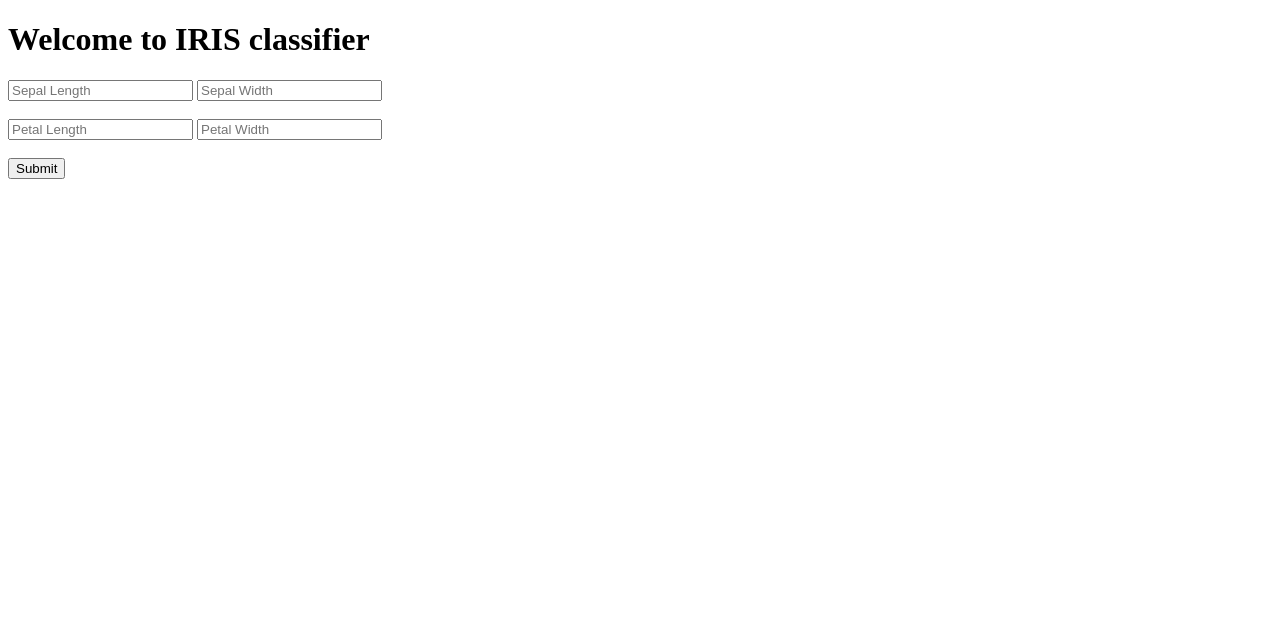
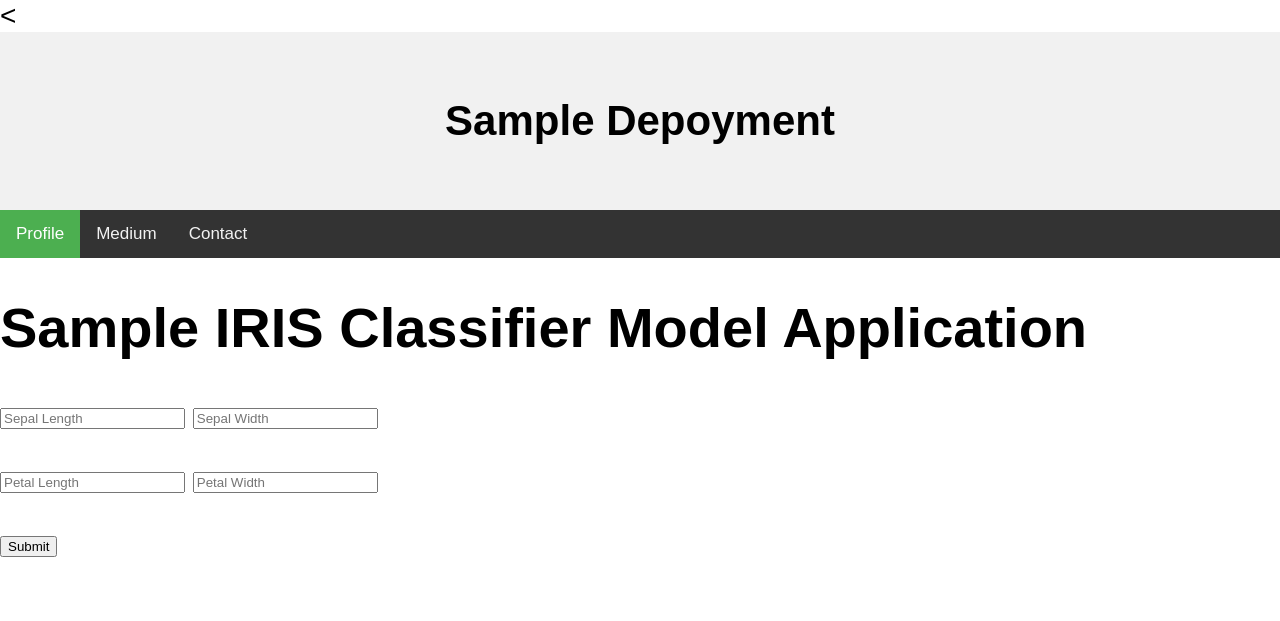
Before and after one commit to happyman11/sample_deploy, a Flask app: page / in a window 1280 px wide. Shown: the top 621 px of the page. Run offline with Flask 2, Linux system fonts and the light colour scheme.

Commit message:
Update index.html

```diff
--- a/templates/index.html
+++ b/templates/index.html
@@ -1,13 +1,75 @@
 <!DOCTYPE html>
 <html >
 <head>
-  <meta charset="UTF-8">
-  <title>Deploy ML model using flask</title>
+  <<meta name="viewport" content="width=device-width, initial-scale=1">
+<style>
+body {
+  margin: 0;
+  font-size: 28px;
+  font-family: Arial, Helvetica, sans-serif;
+}
+
+.header {
+  background-color: #f1f1f1;
+  padding: 30px;
+  text-align: center;
+}
+
+#navbar {
+  overflow: hidden;
+  background-color: #333;
+}
+
+#navbar a {
+  float: left;
+  display: block;
+  color: #f2f2f2;
+  text-align: center;
+  padding: 14px 16px;
+  text-decoration: none;
+  font-size: 17px;
+}
+
+#navbar a:hover {
+  background-color: #ddd;
+  color: black;
+}
+
+#navbar a.active {
+  background-color: #4CAF50;
+  color: white;
+}
+
+.content {
+  padding: 16px;
+}
+
+.sticky {
+  position: fixed;
+  top: 0;
+  width: 100%;
+}
+
+.sticky + .content {
+  padding-top: 60px;
+}
+</style>
 </head>
 
 <body>
+<div class="header">
+  <h2>Sample Depoyment</h2>
+
+</div>
+
+<div id="navbar">
+  <a class="active" href="https://www.rstiwari.com">Profile</a>
+  <a href="https://tiwari11-rst.medium.com/">Medium</a>
+  <a href="https://forms.gle/mhDYQKQJKtAKP78V7">Contact</a>
+</div>
+
  <div class="login">
-	<h1>Welcome to IRIS classifier</h1>
+	<h1>Sample IRIS Classifier Model Application</h1>
     <form action="{{ url_for('predict')}}"method="post">
     	<input type="text" name="sepal_length" placeholder="Sepal Length" required="required" />
         <input type="text" name="sepal_width" placeholder="Sepal Width" required="required" />
```
